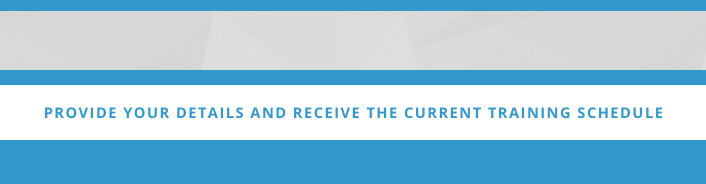
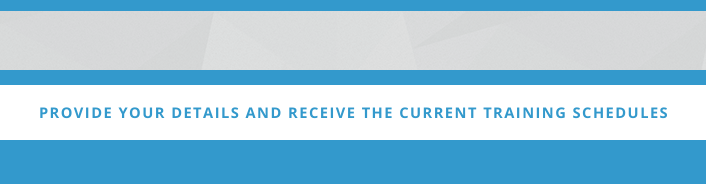
Before and after one commit to symanex/symanex-site, a plain HTML site: page devops-training.html in a window 1280 px wide. Shown: the part 3032-3216 px from the top of the page, 286-992 px from the left. Drawn offline with nearby package versions, Linux system fonts and the light colour scheme.

Commit message:
Improve wording, use plural.

```diff
--- a/devops-training.html
+++ b/devops-training.html
@@ -137,7 +137,7 @@
 							<section class="highlight">
 
                                                                 <header class="major">
-                                                                        <h4>Provide your details and receive the current training schedule</h4>
+                                                                        <h4>Provide your details and receive the current training schedules</h4>
                                                                 </header>
 
 <div id="mc_embed_signup">
```
